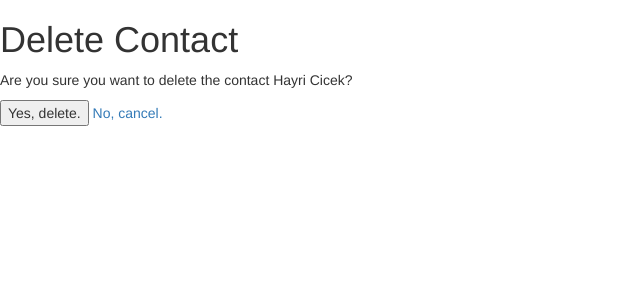
After one commit to cicekhayri/EffectiveDjango, a Django app: a page that uses contacts/templates/delete_contact.html in a window 1280 px wide. The commit adds this page. Shown: the top 300 px of the page, without its empty margins (0-640 px from the left). Run offline with Django 3.2, Linux system fonts and the light colour scheme; data comes from the database, SQL or seed files in the repository; both versions use the stored data as it was after the commit; parts of the project's set-up code (start-up, migrations or seed data) failed here and were passed over; some libraries are stand-ins or nearby versions.

Commit message:
delete action added

```diff
--- a/addressbook/urls.py
+++ b/addressbook/urls.py
@@ -15,6 +15,8 @@ urlpatterns = patterns('',
     url(r'^$', contacts.views.ListContactView.as_view(), name='contacts-list',),
     url(r'^new$', contacts.views.CreateContactView.as_view(), name='contacts-new',),
     url(r'^edit/(?P<pk>\d+)/$', contacts.views.UpdateContactView.as_view(), name='contacts-edit',),
+    url(r'^delete/(?P<pk>\d+)/$', contacts.views.DeleteContactView.as_view(), name='contacts-delete',),
+
     # Uncomment the admin/doc line below to enable admin documentation:
     # url(r'^admin/doc/', include('django.contrib.admindocs.urls')),
 
--- /dev/null
+++ b/contacts/templates/delete_contact.html
@@ -0,0 +1,16 @@
+{% extends "base.html" %}
+
+{% block content %}
+
+<h1>Delete Contact</h1>
+
+<p>Are you sure you want to delete the contact {{ contact }}?</p>
+
+<form action="{% url 'contacts-delete' pk=contact.id %}" method="POST">
+  {% csrf_token %}
+
+  <input type="submit" value="Yes, delete." />
+  <a href="{% url 'contacts-list' %}">No, cancel.</a>
+</form>
+
+{% endblock %}
--- a/contacts/templates/edit_contact.html
+++ b/contacts/templates/edit_contact.html
@@ -3,6 +3,7 @@
 {% block content %}
 {% if contact.id %}
 <h1>Edit Contact</h1>
+<a href="{% url "contacts-delete" pk=contact.id %}">Delete</a>
 {% else %}
 <h1>Add Contact</h1>
 {% endif %}
--- a/contacts/views.py
+++ b/contacts/views.py
@@ -1,5 +1,5 @@
 from django.core.urlresolvers import reverse
-from django.views.generic import ListView, CreateView, UpdateView
+from django.views.generic import ListView, CreateView, UpdateView, DeleteView
 
 from contacts.models import Contact
 
@@ -32,3 +32,10 @@ class UpdateContactView(UpdateView):
         context['action'] = reverse('contacts-edit', kwargs={'pk': self.get_object().id})
 
         return context
+
+class DeleteContactView(DeleteView):
+    model = Contact
+    template_name = 'delete_contact.html'
+
+    def get_success_url(self):
+        return reverse('contacts-list')
```
Also changed, not shown: address.db, 2 other files.
